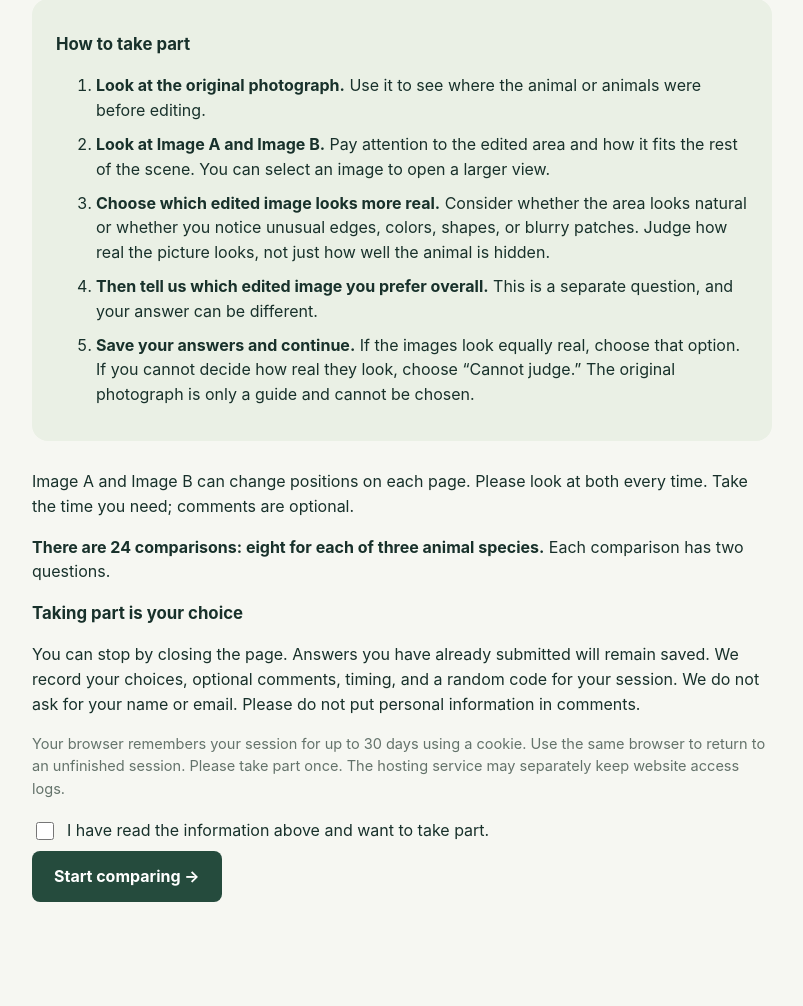
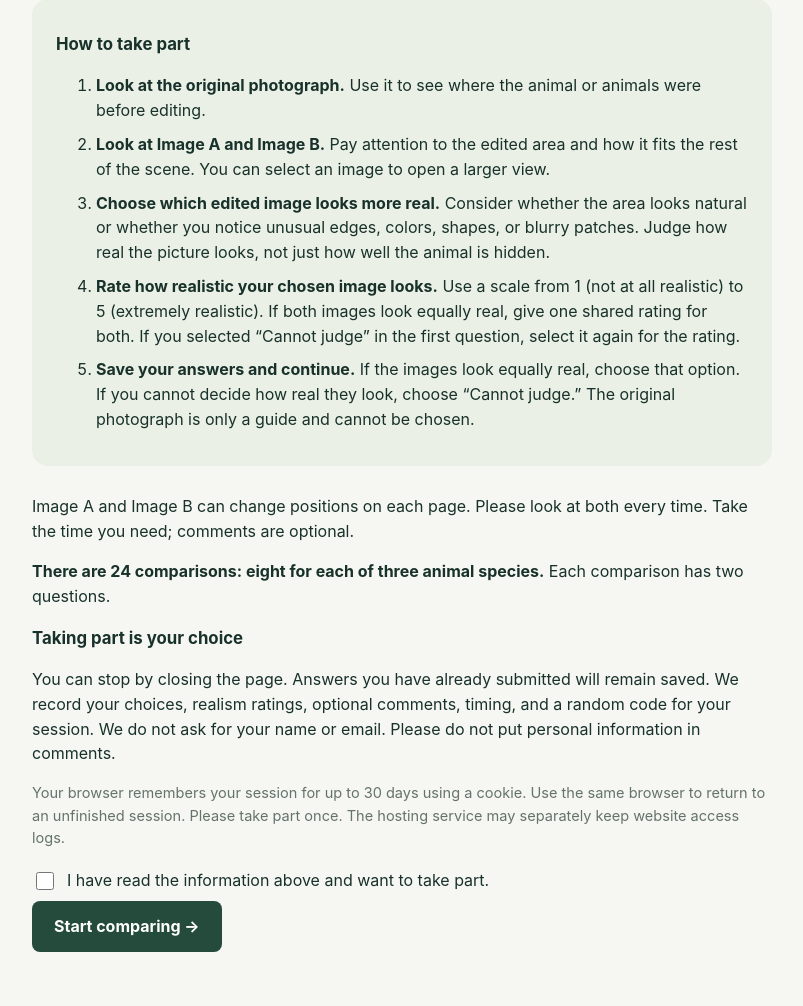
Before and after one commit to JiayiZhou36/ConservationAI_ExplorePipeline, a Flask app: page / in a window 1280 px wide. Shown: the part 950-1956 px from the top of the page, without its empty margins (238-1041 px from the left). Run offline with Flask 3, Linux system fonts and the light colour scheme; parts of the project's set-up code (start-up, migrations or seed data) failed here and were passed over.

Commit message:
Update realism rating question and admin summaries

```diff
--- a/human_comparison_24_trials_plain_language/analysis.py
+++ b/human_comparison_24_trials_plain_language/analysis.py
@@ -26,15 +26,18 @@ def summarize(rows):
     summaries = []
     for (animal, baseline), group in sorted(groups.items()):
         for question in ("realism", "preference"):
-            winners = [r[question + "_winner"] for r in group]
+            question_group = [r for r in group if r.get(question + "_winner") in {"remove", baseline, "tie", "cannot_judge"}]
+            if not question_group:
+                continue
+            winners = [r[question + "_winner"] for r in question_group]
             removal = winners.count("remove")
             traditional = winners.count(baseline)
             ties, uncertain = winners.count("tie"), winners.count("cannot_judge")
-            decisive, total = removal + traditional, len(group)
+            decisive, total = removal + traditional, len(question_group)
             favored = "no_decisive_votes" if not decisive else "equal" if removal == traditional else "remove" if removal > traditional else baseline
             summaries.append(dict(animal=animal, baseline=baseline, question=question,
-                judgments=total, participants=len({r["participant_id"] for r in group}),
-                image_pairs=len({r["pair_id"] for r in group}), remove_wins=removal,
+                judgments=total, participants=len({r["participant_id"] for r in question_group}),
+                image_pairs=len({r["pair_id"] for r in question_group}), remove_wins=removal,
                 baseline_wins=traditional, ties=ties, cannot_judge=uncertain,
                 decisive_judgments=decisive,
                 remove_share_decisive=removal/decisive if decisive else None,
@@ -42,3 +45,38 @@ def summarize(rows):
                 tie_share_all=ties/total, cannot_judge_share_all=uncertain/total,
                 favored_decisive=favored))
     return summaries
+
+
+RATING_FIELDS = [
+    "rated_method", "rating_responses", "valid_ratings", "rating_cannot_judge",
+    "mean_rating", "median_rating", "rating_1", "rating_2", "rating_3",
+    "rating_4", "rating_5", "rating_4_or_5_share",
+]
+SUMMARY_FIELDS += RATING_FIELDS
+
+
+def summarize_ratings(rows):
+    """Summarize Q2 conditional ratings, keeping ties and unknowns separate."""
+    from statistics import mean, median
+    groups = defaultdict(list)
+    for row in rows:
+        if row.get("second_question_type") != "selected_image_realism_rating_v1":
+            continue
+        for animal in ("ALL_ANIMALS", row["animal"]):
+            groups[(animal, row["baseline"], row["rated_method"])].append(row)
+    result = []
+    for (animal, baseline, method), group in sorted(groups.items()):
+        ratings = [int(r["selected_image_rating"]) for r in group
+                   if r.get("selected_image_rating") not in (None, "")]
+        counts = {f"rating_{n}": ratings.count(n) for n in range(1, 6)}
+        result.append(dict(
+            animal=animal, baseline=baseline, question="selected_image_realism_rating",
+            rated_method=method, judgments=len(group), rating_responses=len(group),
+            participants=len({r["participant_id"] for r in group}),
+            image_pairs=len({r["pair_id"] for r in group}),
+            valid_ratings=len(ratings), rating_cannot_judge=len(group)-len(ratings),
+            mean_rating=mean(ratings) if ratings else None,
+            median_rating=median(ratings) if ratings else None,
+            rating_4_or_5_share=(counts["rating_4"]+counts["rating_5"])/len(ratings) if ratings else None,
+            **counts))
+    return result
--- a/human_comparison_24_trials_plain_language/app.py
+++ b/human_comparison_24_trials_plain_language/app.py
@@ -11,16 +11,19 @@ from functools import wraps
 from pathlib import Path
 
 from flask import Flask, Response, abort, redirect, render_template, request, send_file, session, url_for
-from analysis import SUMMARY_FIELDS, csv_text, summarize
+from analysis import SUMMARY_FIELDS, csv_text, summarize, summarize_ratings
 from database import Database
 from scheduling import TOTAL_TRIALS, DESIGN_VERSION, build_schedule, validate_pairs
 
 VOTES = {"left", "right", "tie", "cannot_judge"}
+RATING_VOTES = {"rating_1", "rating_2", "rating_3", "rating_4", "rating_5", "rating_cannot_judge"}
 RESPONSE_FIELDS = ["study_id", "participant_id", "participant_complete", "pair_id", "source_id", "animal",
                    "baseline", "trial_index", "left_method", "right_method", "left_asset", "right_asset",
                    "realism_choice", "realism_winner", "preference_choice", "preference_winner",
                    "reference_asset", "questions_version", "design_version", "shown_at", "submitted_at", "elapsed_seconds", "comment"]
 
+
+RESPONSE_FIELDS += ["second_question_type", "selected_image_rating", "rated_image", "rated_method"]
 
 def utcnow():
     return datetime.now(timezone.utc).isoformat()
@@ -192,8 +195,11 @@ def create_app(study_dir="study", admin_password=None, max_trials=TOTAL_TRIALS,
         if index != current or index >= len(schedule):
             abort(400, "Trial is out of order; reload the current trial.")
         realism, preference = request.form.get("realism"), request.form.get("preference")
-        if realism not in VOTES or preference not in VOTES:
+        if realism not in VOTES or preference not in (VOTES | RATING_VOTES):
             abort(400, "Answer both questions using the supplied options.")
+        # Accept legacy answers from pages opened before deployment, too.
+        if realism == "cannot_judge" and preference in RATING_VOTES and preference != "rating_cannot_judge":
+            abort(400, "You selected Cannot judge in Question 1. Go back and select Cannot judge in Question 2 as well.")
         comment = request.form.get("comment", "").strip()
         if len(comment) > 1000:
             abort(400, "Comment is too long.")
@@ -246,9 +252,22 @@ def create_app(study_dir="study", admin_password=None, max_trials=TOTAL_TRIALS,
                        baseline=pair["baseline"], left_method=item["left_method"], right_method=item["right_method"],
                        left_asset=pair["assets"][item["left_method"]], right_asset=pair["assets"][item["right_method"]],
                        reference_asset=pair["assets"]["original"], questions_version=manifest["questions_version"], design_version=DESIGN_VERSION)
-            for question in ("realism", "preference"):
-                choice = row[question + "_choice"]
-                row[question + "_winner"] = item[choice+"_method"] if choice in {"left", "right"} else choice
+            choice = row["realism_choice"]
+            row["realism_winner"] = item[choice + "_method"] if choice in {"left", "right"} else choice
+            second = row["preference_choice"]
+            if second in RATING_VOTES:
+                row["second_question_type"] = "selected_image_realism_rating_v1"
+                row["questions_version"] = "reference-selected-realism-rating-v1"
+                row["selected_image_rating"] = int(second.rsplit("_", 1)[1]) if second != "rating_cannot_judge" else ""
+                row["rated_image"] = {"left": "A", "right": "B", "tie": "both_equal", "cannot_judge": "cannot_judge"}[choice]
+                row["rated_method"] = item[choice + "_method"] if choice in {"left", "right"} else "both_equal" if choice == "tie" else "cannot_judge"
+                row["preference_winner"] = ""
+            else:
+                row["second_question_type"] = "overall_preference"
+                row["selected_image_rating"] = ""
+                row["rated_image"] = ""
+                row["rated_method"] = ""
+                row["preference_winner"] = item[second + "_method"] if second in {"left", "right"} else second
             rows.append(row)
         return rows, participants
 
@@ -259,7 +278,7 @@ def create_app(study_dir="study", admin_password=None, max_trials=TOTAL_TRIALS,
         complete_only = request.args.get("complete") == "1"
         selected = [r for r in rows if r["participant_complete"]] if complete_only else rows
         completed = len({r["participant_id"] for r in rows if r["participant_complete"]})
-        return render_template("admin.html", summaries=summarize(selected), complete_only=complete_only,
+        return render_template("admin.html", summaries=summarize(selected), rating_summaries=summarize_ratings(selected), complete_only=complete_only,
                                started=len(participants), completed=completed, judgments=len(selected))
 
     @app.get("/admin/export/<kind>")
@@ -271,7 +290,7 @@ def create_app(study_dir="study", admin_password=None, max_trials=TOTAL_TRIALS,
         if kind == "responses":
             fields, data = RESPONSE_FIELDS, rows
         elif kind == "summary":
-            fields, data = SUMMARY_FIELDS, summarize(rows)
+            fields, data = SUMMARY_FIELDS, summarize(rows) + summarize_ratings(rows)
         elif kind == "participants":
             fields = ["participant_id", "created_at", "assigned_trials", "answered_trials", "complete"]
             data = []
--- a/human_comparison_24_trials_plain_language/templates/start.html
+++ b/human_comparison_24_trials_plain_language/templates/start.html
@@ -15,13 +15,13 @@
 <li><strong>Look at the original photograph.</strong> Use it to see where the animal or animals were before editing.</li>
 <li><strong>Look at Image A and Image B.</strong> Pay attention to the edited area and how it fits the rest of the scene. You can select an image to open a larger view.</li>
 <li><strong>Choose which edited image looks more real.</strong> Consider whether the area looks natural or whether you notice unusual edges, colors, shapes, or blurry patches. Judge how real the picture looks, not just how well the animal is hidden.</li>
-<li><strong>Then tell us which edited image you prefer overall.</strong> This is a separate question, and your answer can be different.</li>
+<li><strong>Rate how realistic your chosen image looks.</strong> Use a scale from 1 (not at all realistic) to 5 (extremely realistic). If both images look equally real, give one shared rating for both. If you selected “Cannot judge” in the first question, select it again for the rating.</li>
 <li><strong>Save your answers and continue.</strong> If the images look equally real, choose that option. If you cannot decide how real they look, choose “Cannot judge.” The original photograph is only a guide and cannot be chosen.</li>
 </ol></div>
 <p>Image A and Image B can change positions on each page. Please look at both every time. Take the time you need; comments are optional.</p>
 <p><strong>There are {{ estimated_trials }} comparisons: eight for each of three animal species.</strong> Each comparison has two questions.</p>
 <h2>Taking part is your choice</h2>
-<p>You can stop by closing the page. Answers you have already submitted will remain saved. We record your choices, optional comments, timing, and a random code for your session. We do not ask for your name or email. Please do not put personal information in comments.</p>
+<p>You can stop by closing the page. Answers you have already submitted will remain saved. We record your choices, realism ratings, optional comments, timing, and a random code for your session. We do not ask for your name or email. Please do not put personal information in comments.</p>
 <p class="quiet">Your browser remembers your session for up to 30 days using a cookie. Use the same browser to return to an unfinished session. Please take part once. The hosting service may separately keep website access logs.</p>
 <form method="post" action="{{ url_for('start') }}"><input type="hidden" name="csrf" value="{{ csrf() }}">
 <label class="agreement"><input type="checkbox" name="agree" value="yes" required> I have read the information above and want to take part.</label>
```
Also changed, not shown: human_comparison_24_trials_plain_language/templates/admin.html (+33 -8 lines), human_comparison_24_trials_plain_language/templates/trial.html (+11 -5 lines).
